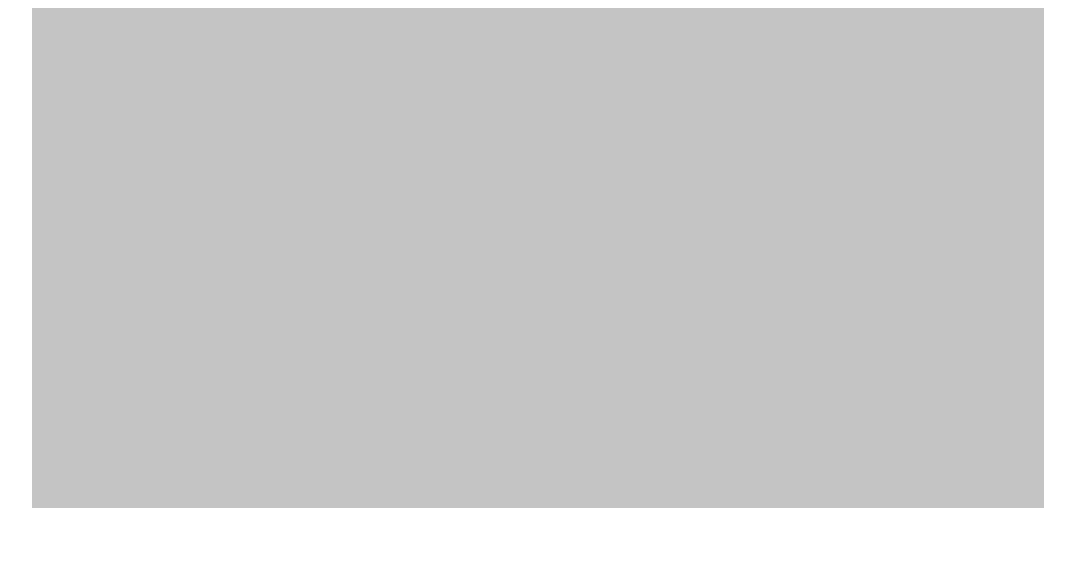
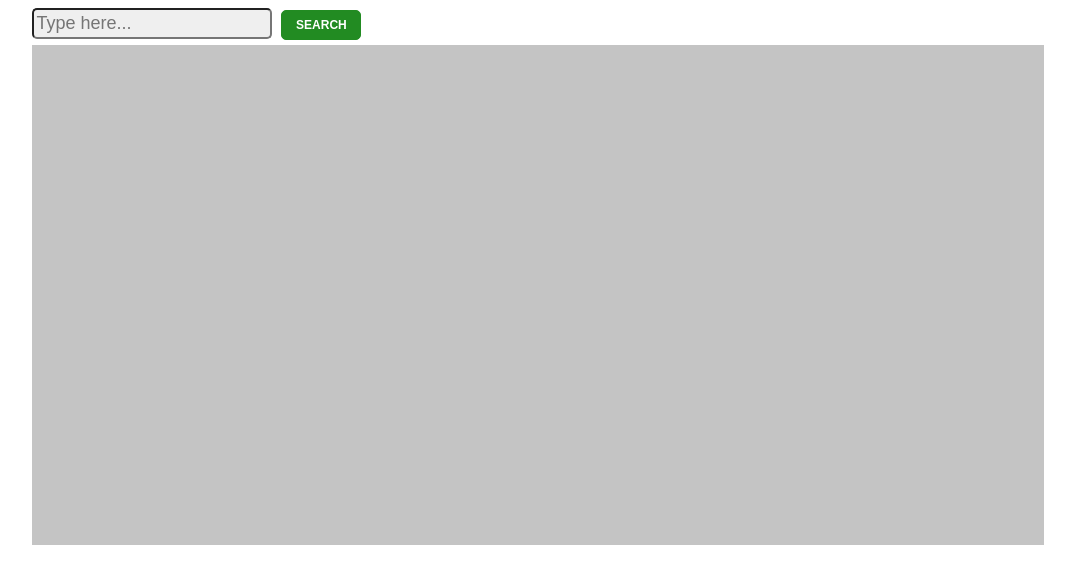
Before and after one commit to mrpodkalicki/StarWarsMovies, a plain HTML site: page index.html in a window 1280 px wide. Shown: the whole page, without its empty margins (102-1177 px from the left). Drawn offline with Linux system fonts and the light colour scheme.

Commit message:
Feature movie search item (#7)
* Add event listener on buttonsearch

* Add css of input and button

* Add input and button elements

```diff
--- a/UILayer.js
+++ /dev/null
@@ -1,12 +0,0 @@
-// ******* UI Layer ********
-
-// DOM nodes
-let $moviesList = document.querySelector(".movies-list");
-
-// UI functions
-function render() {
-    $moviesList.innerHTML = "";
-    movies.forEach(movie => {
-        $moviesList.appendChild(createMovieCard(movie));
-    })
-}
--- a/css/style.css
+++ b/css/style.css
@@ -6,3 +6,40 @@
     background-color: #C4C4C4;
     margin: auto;
 }
+
+.movie-search-input {
+    max-width: 400px;
+    height: 25px;
+    margin-left: 10%;
+    margin-bottom: 5px;
+    background-color: #efefef;
+    border-radius: 5px;
+    font-size: 18px;
+    outline: none;
+}
+
+.button-search {
+    width: 80px;
+    height: 30px;
+    margin-left: 5px;
+    margin-bottom: 5px;
+    cursor: pointer;
+    text-align: center;
+    background-color: forestgreen;
+    color: #FFF;
+    font-weight: bold;
+    font-size: 12px;
+    border: 1px solid forestgreen;
+    border-radius: 5px;
+    outline: none;
+    transition: transform .03s ease-in-out;
+}
+
+.button-search:hover {
+    background-color: #e1e1e1;
+    color: forestgreen;
+}
+
+.button-search:active {
+    transform: scale(0.9);
+}
--- a/index.html
+++ b/index.html
@@ -6,11 +6,11 @@
     <meta http-equiv="X-UA-Compatible" content="ie=edge">
     <title>Star Wars Movie Search</title>
     <link rel="stylesheet" href="css/style.css" type="text/css"/>
-    <script src="UILayer.js" defer></script>
+    <script src="js/UILayer.js" defer></script>
 </head>
 <body>
-    <div class="movies-list">
-
-    </div>
+    <input type="text" id="movie-input" class="movie-search-input" placeholder="Type here..."/>
+    <button id="movie-search" class="button-search">SEARCH</button>
+    <div class="movies-list"></div>
 </body>
 </html>
--- /dev/null
+++ b/js/UILayer.js
@@ -0,0 +1,24 @@
+// ******* UI Layer *********
+
+// DOM nodes
+let $moviesList = document.querySelector(".movies-list");
+let $movieInput = document.querySelector("#movie-input");
+let $searchButton = document.querySelector("#movie-search");
+
+// UI functions
+let movies = [];
+
+function render() {
+    $moviesList.innerHTML = "";
+    movies.forEach(movie => {
+        $moviesList.appendChild(createMovieCard(movie));
+    })
+}
+
+$searchButton.addEventListener("click", () => {
+    SearchingMovies($movieInput.value).then(resolve => {
+        movies = resolve;
+        render();
+    });
+
+})
```
